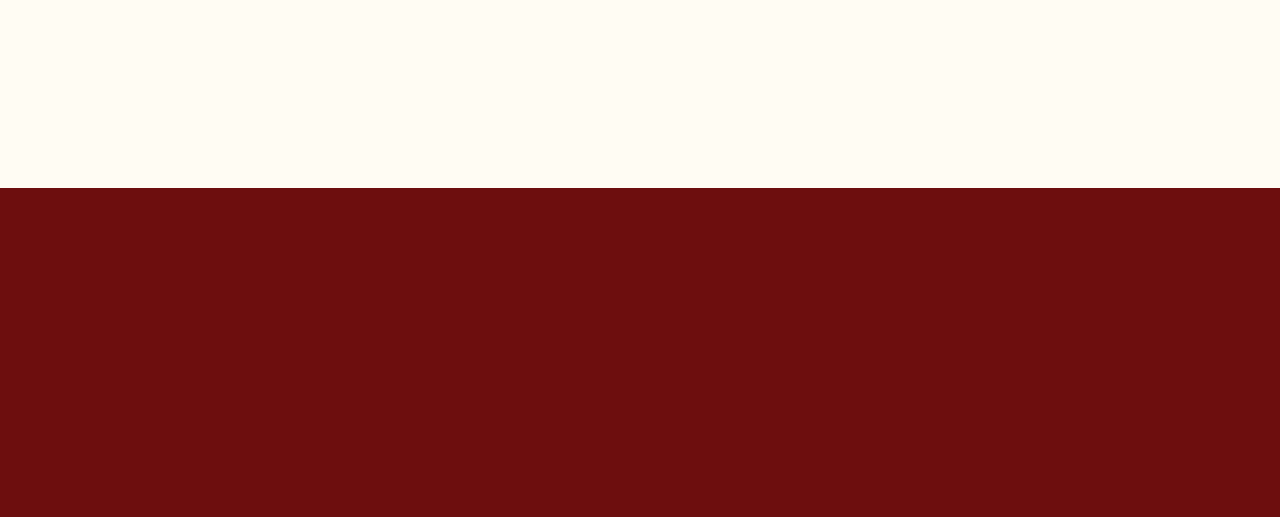
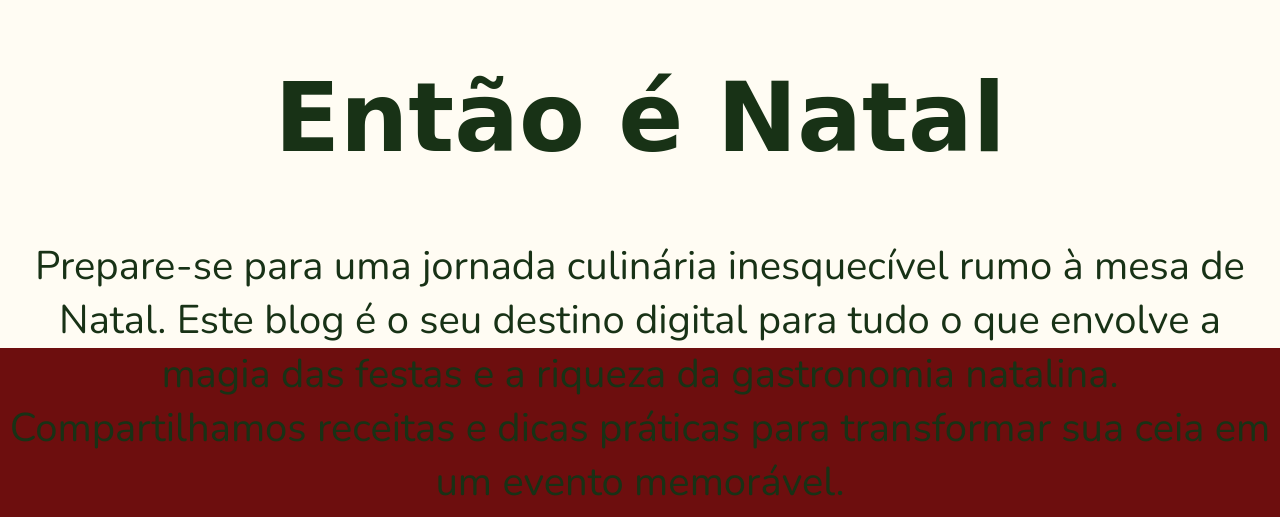
Before and after one commit to breninyy/aop2-web-front-end, a plain HTML site: page index.html in a window 1280 px wide. Shown: the part 772-1289 px from the top of the page. Before the commit the page ends 960 px from the top, so only its background shows below. Drawn offline with nearby package versions, Linux system fonts and the light colour scheme; a web font is replaced by a local one.

Commit message:
criacao da descricao do blog

```diff
--- a/index.html
+++ b/index.html
@@ -33,6 +33,10 @@
         <img src="assets/hero.jpg" alt="Christmas Dinner" class="hero-image">
         <div class="bege"></div>
     </section>
+        <div class="introducao-container">
+            <h1>Então é Natal</h1>
+            <p>Prepare-se para uma jornada culinária inesquecível rumo à mesa de Natal.  Este blog é o seu destino digital para tudo o que envolve a magia das festas e a riqueza da gastronomia natalina. Compartilhamos receitas e dicas práticas para transformar sua ceia em um evento memorável.</p>
+        </div>
 </body>
 
 </html>
--- a/style.css
+++ b/style.css
@@ -78,8 +78,27 @@ body {
 .bege {
   position: absolute;
   width: 100%;
-  height: 80%;
+  height: 100%;
   top: 40%;
   background-color: var(--secundary-color);
   z-index: 1;
 }
+
+.introducao-container h1{
+  position: relative;
+  z-index: 2;
+  font-family: var(--decorative-font);
+  color: var(--terciary-color);
+  text-align: center;
+  font-size: 96px;
+}
+.introducao-container p{
+  position: relative;
+  z-index: 2;
+  font-family: var(--main-font);
+  color: var(--terciary-color);
+  text-align: center;
+  font-size: 40px;
+  max-width: 1400px;
+  margin: 0 auto;
+}
```
